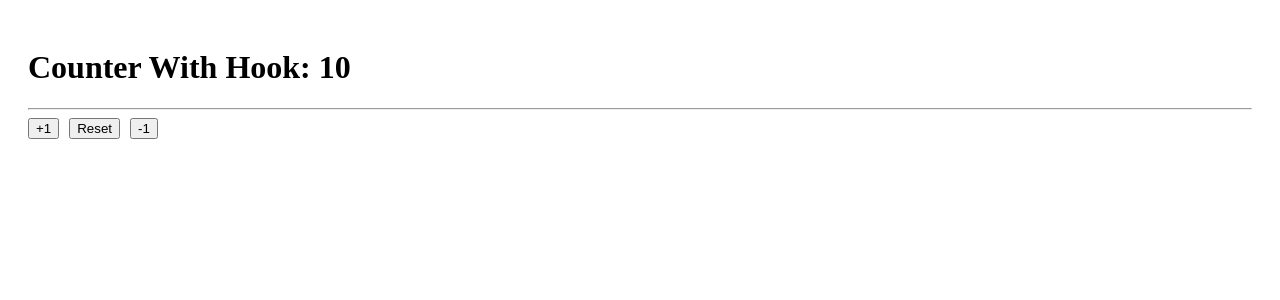
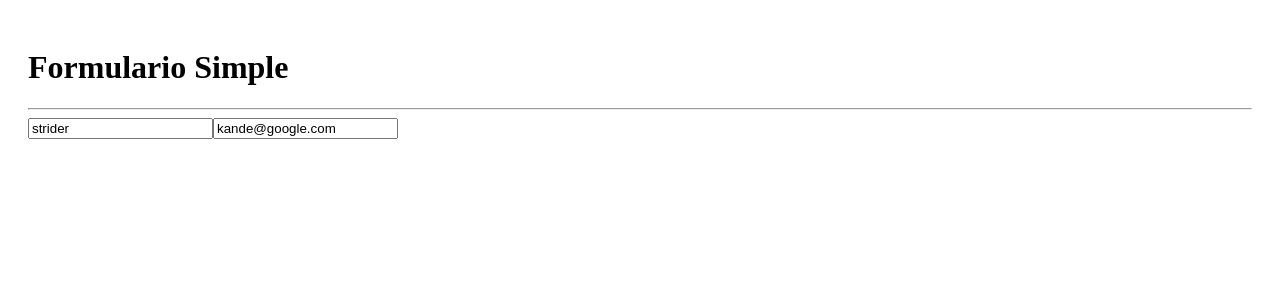
Before and after one commit to KandeSoto/react-hooks, a React app: page / in a window 1280 px wide. Shown: the top 300 px of the page. Built offline with nearby package versions, Linux system fonts and the light colour scheme; the HTML template or start-up script is replaced by a standard one.

Commit message:
useEffect

```diff
--- /dev/null
+++ b/src/02-useEffect/SimpleForm.jsx
@@ -0,0 +1,59 @@
+import { useEffect } from "react";
+import { useState } from "react"
+
+
+export const SimpleForm = () => {
+
+  const [formState, setFormState] = useState({
+    username: 'strider',
+    email: 'kande@google.com'
+  });
+
+  const { username, email } = formState;
+
+  const onInputChange = ({ target }) => {
+    const { name, value } = target;
+    setFormState({
+      ...formState,
+      [ name ]: value
+    });
+  }
+
+  useEffect( () => {
+    console.log('useEffect called');
+  }, []);
+
+  useEffect( () => {
+    console.log('formState changed');
+  }, [formState]);
+
+  useEffect( () => {
+    console.log('email changed');
+  }, [email]);
+
+  return (
+    <>
+      <h1>Formulario Simple</h1>
+      <hr />
+
+      <input
+        type="text"
+        className="form-control"
+        placeholder="UserName"
+        name="username"
+        value={ username }
+        onChange={ onInputChange }
+      />
+
+      <input
+        type="email"
+        className="form-control mt-2"
+        placeholder="kande@google.com"
+        name="email"
+        value={ email }
+        onChange={ onInputChange }
+      />
+
+    </>
+  )
+}
--- a/src/main.jsx
+++ b/src/main.jsx
@@ -1,6 +1,7 @@
 import { StrictMode } from 'react';
 import { createRoot } from 'react-dom/client';
-import { CounterWithCustomHook } from './01-useState/CounterWithCustomHook';
+import { SimpleForm } from './02-useEffect/SimpleForm';
+// import { CounterWithCustomHook } from './01-useState/CounterWithCustomHook';
 // import { CounterApp } from './01-useState/CounterApp';
 // import { HooksApp } from './HooksApp';
 
@@ -8,6 +9,6 @@
 
 createRoot(document.getElementById('root')).render(
   <StrictMode>
-    <CounterWithCustomHook />
+    <SimpleForm />
   </StrictMode>
 )
```
